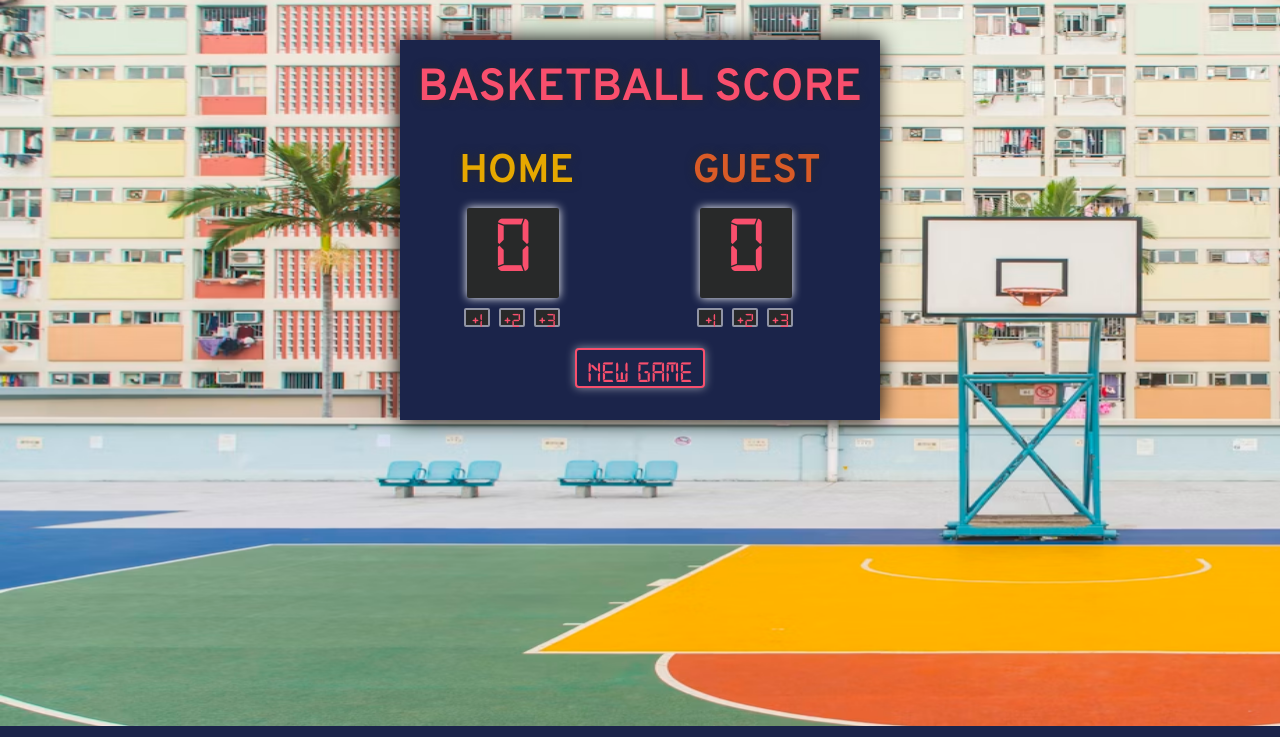
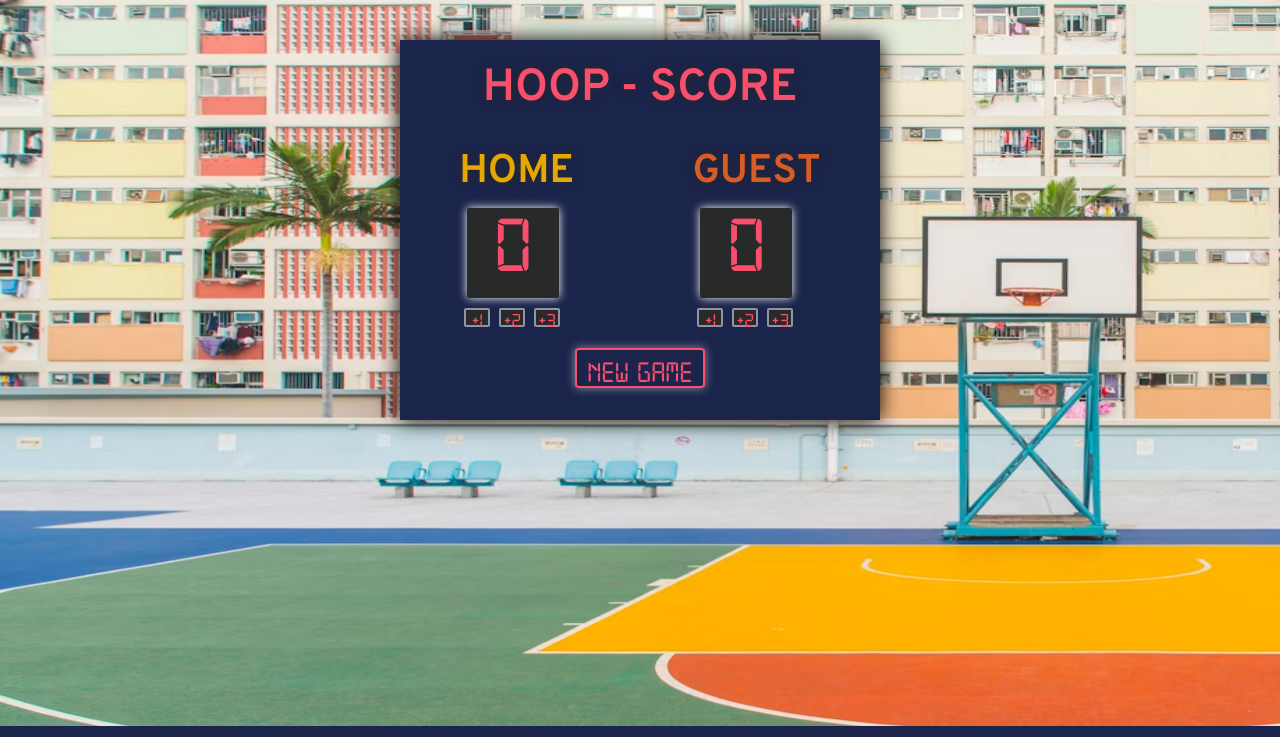
Before and after one commit to muf15/score-board, a plain HTML site: page index.html in a window 1280 px wide. Shown: the top 737 px of the page. Drawn offline with Linux system fonts and the light colour scheme.

Commit message:
CHAGED TITLE

```diff
--- a/index.html
+++ b/index.html
@@ -4,7 +4,7 @@
 <head>
     <meta charset="UTF-8">
     <meta name="viewport" content="width=device-width, initial-scale=1.0">
-    <title>BASKETBALL SCORE</title>
+    <title>HOOP - SCORE</title>
     <link rel="stylesheet" href="index.css">
     <script src="https://kit.fontawesome.com/b7cb766248.js" crossorigin="anonymous"></script>
     <meta name="description" content="A fun basketball scorekeeper">
@@ -15,7 +15,7 @@
 <body>
     <main>
         <div class="container">
-            <h2 id="title">BASKETBALL SCORE</h2>
+            <h2 id="title">HOOP - SCORE</h2>
             <div class="flex">
                 <section class="score-sheet">
                     <h3 class="team-name" id="home-team">HOME</h3>
```
